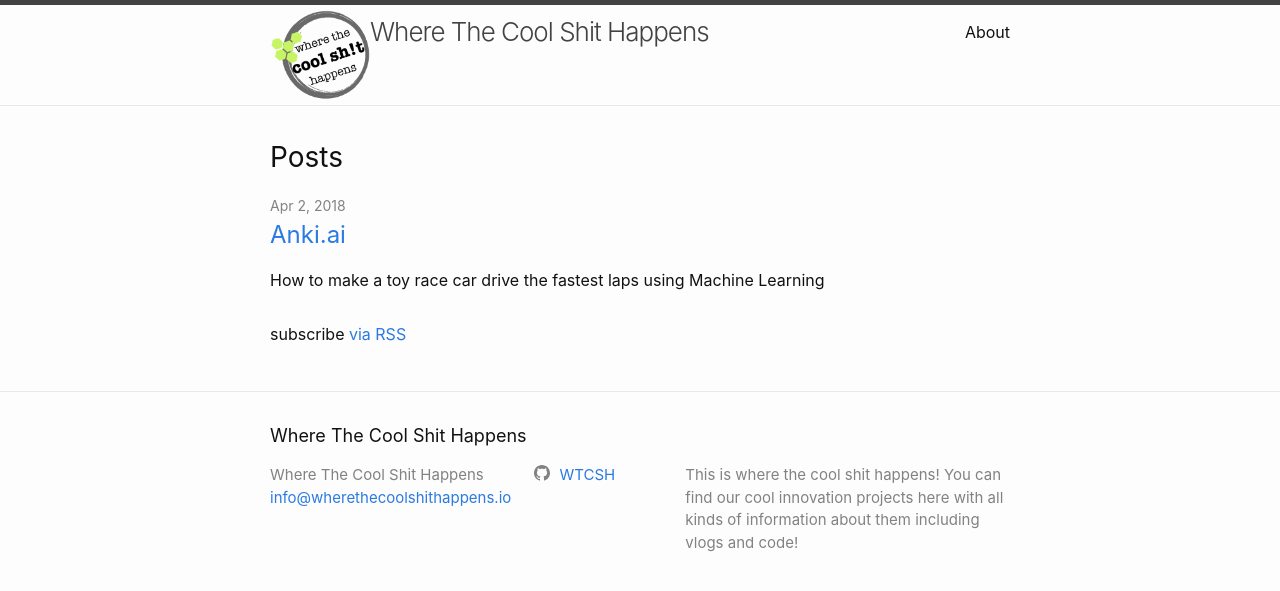
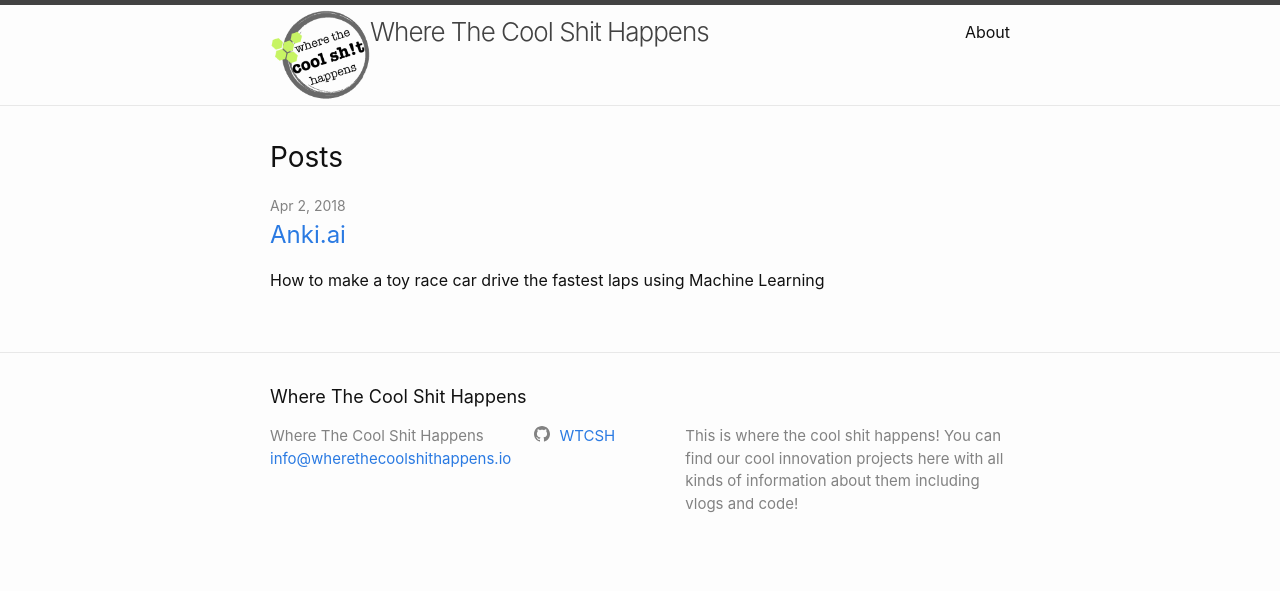
Before and after one commit to WhereTheCoolShitHappens/WhereTheCoolShitHappens.github.io, a Jekyll site: the page built from index.md, in a window 1280 px wide. Shown: the top 591 px of the page. Built offline with Jekyll 4.4.1, drawn with Linux system fonts in a browser that asks for light colours.

Commit message:
removed rss link

```diff
--- a/_layouts/home.html
+++ b/_layouts/home.html
@@ -28,7 +28,7 @@
       {%- endfor -%}
     </ul>
 
-    <p class="rss-subscribe">subscribe <a href="{{ "/feed.xml" | relative_url }}">via RSS</a></p>
+    <!--<p class="rss-subscribe">subscribe <a href="{{ "/feed.xml" | relative_url }}">via RSS</a></p>-->
   {%- endif -%}
 
 </div>
```
